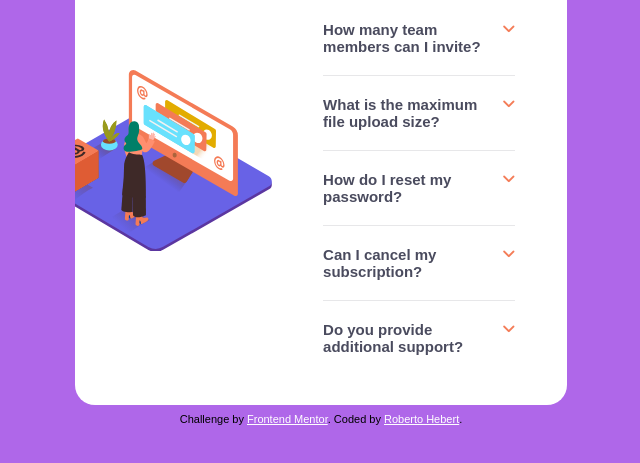
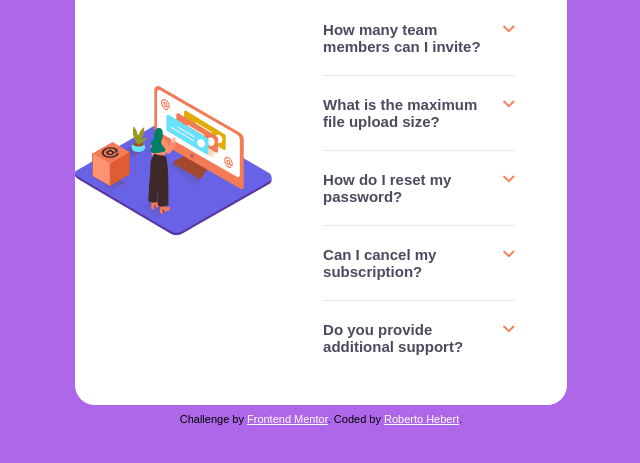
Before and after one commit to hebertpxx/faq-accordion-card-main, a plain HTML site: page index.html in a window 768 px wide. Shown: the part 201-664 px from the top of the page, without its empty margins (63-703 px from the left). Drawn offline with Linux system fonts and the light colour scheme.

Commit message:
Melhoria de imagem
Melhoria de imagem para se adaptar melhor ao layout responsivo.

```diff
--- a/style.css
+++ b/style.css
@@ -173,7 +173,7 @@ footer {
 }
 
 /* Mobile View */
-@media (max-width: 700px) {
+@media (max-width: 700px){
 
     body {
         font-size: 13px;
@@ -225,6 +225,12 @@ footer {
 
 }
 
+@media (min-width: 720px) and (max-width: 1000px) {
+    #woman-illustration {
+        margin-left: 0;
+    }
+}
+
 @media only screen and (max-width: 1000px) {
     #caixa {
         display: none;
```
